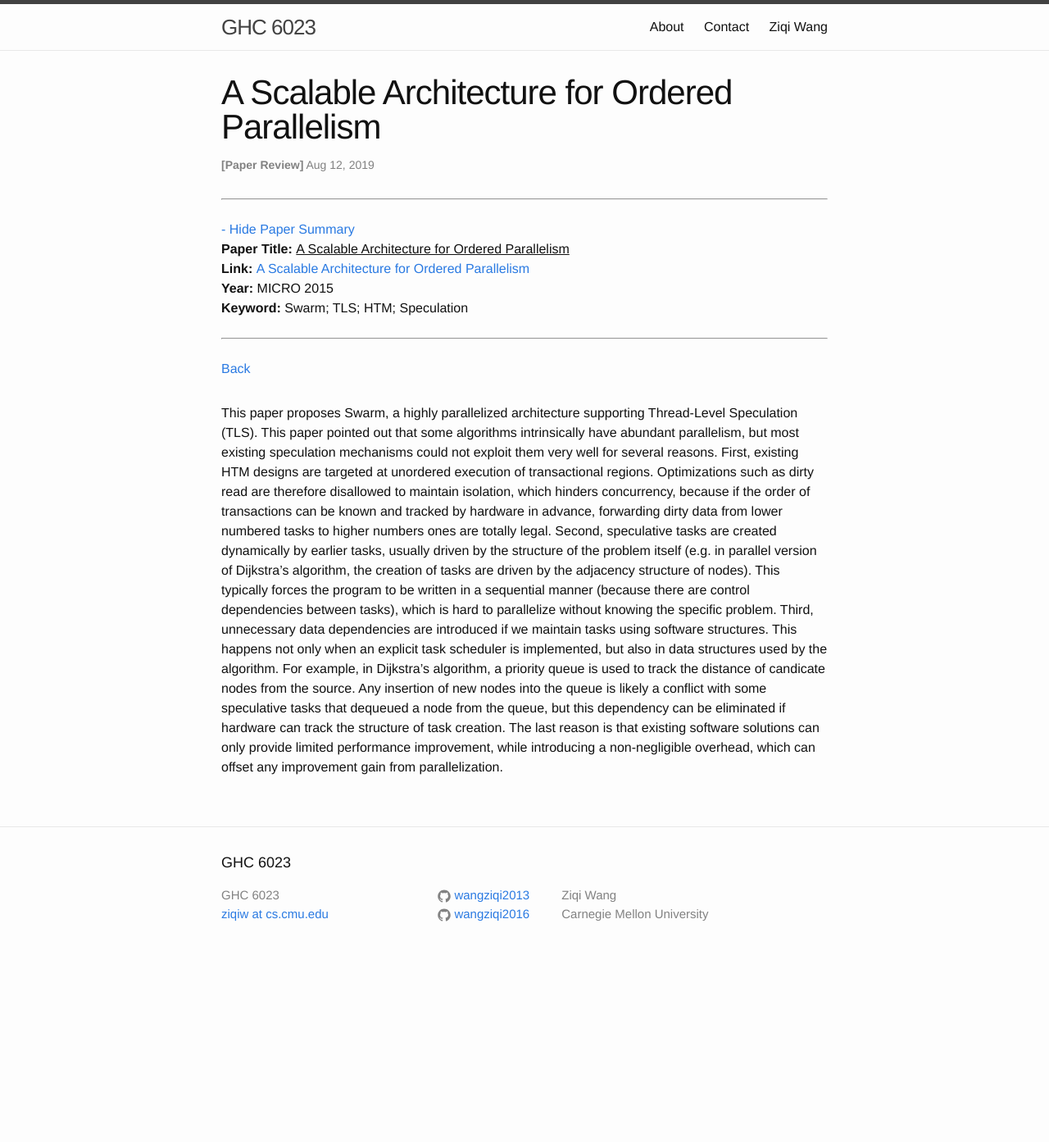
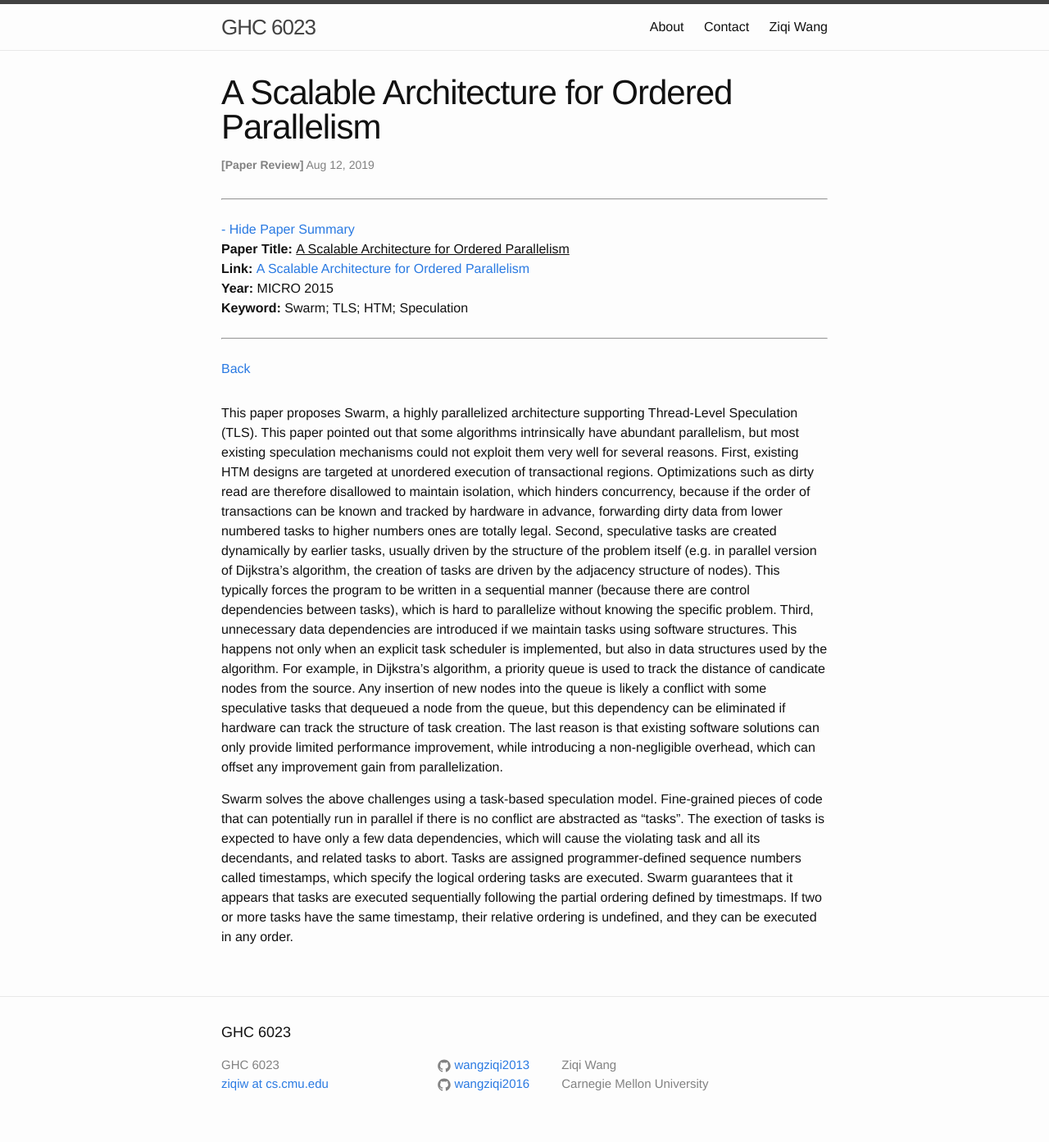
Before and after one commit to wangziqi2013/wangziqi2013.github.io, a Jekyll site: the page built from _posts/2019-08-12-swarm.markdown, in a window 1280 px wide. Shown: the whole page at 82% size. Built offline with Jekyll 4.4.1, drawn with Linux system fonts in a browser that asks for light colours; before the commit the page ends 1186 px from its top, so only the background shows below that.

Commit message:
Adding task based model

```diff
--- a/_posts/2019-08-12-swarm.markdown
+++ b/_posts/2019-08-12-swarm.markdown
@@ -29,3 +29,11 @@ Any insertion of new nodes into the queue is likely a conflict with some specula
 the queue, but this dependency can be eliminated if hardware can track the structure of task creation. The last
 reason is that existing software solutions can only provide limited performance improvement, while introducing a
 non-negligible overhead, which can offset any improvement gain from parallelization.
+
+Swarm solves the above challenges using a task-based speculation model. Fine-grained pieces of code that can potentially
+run in parallel if there is no conflict are abstracted as "tasks". The exection of tasks is expected to have only
+a few data dependencies, which will cause the violating task and all its decendants, and related tasks to abort.
+Tasks are assigned programmer-defined sequence numbers called timestamps, which specify the logical ordering tasks are
+executed. Swarm guarantees that it appears that tasks are executed sequentially following the partial ordering
+defined by timestmaps. If two or more tasks have the same timestamp, their relative ordering is undefined, and they can
+be executed in any order.
```
